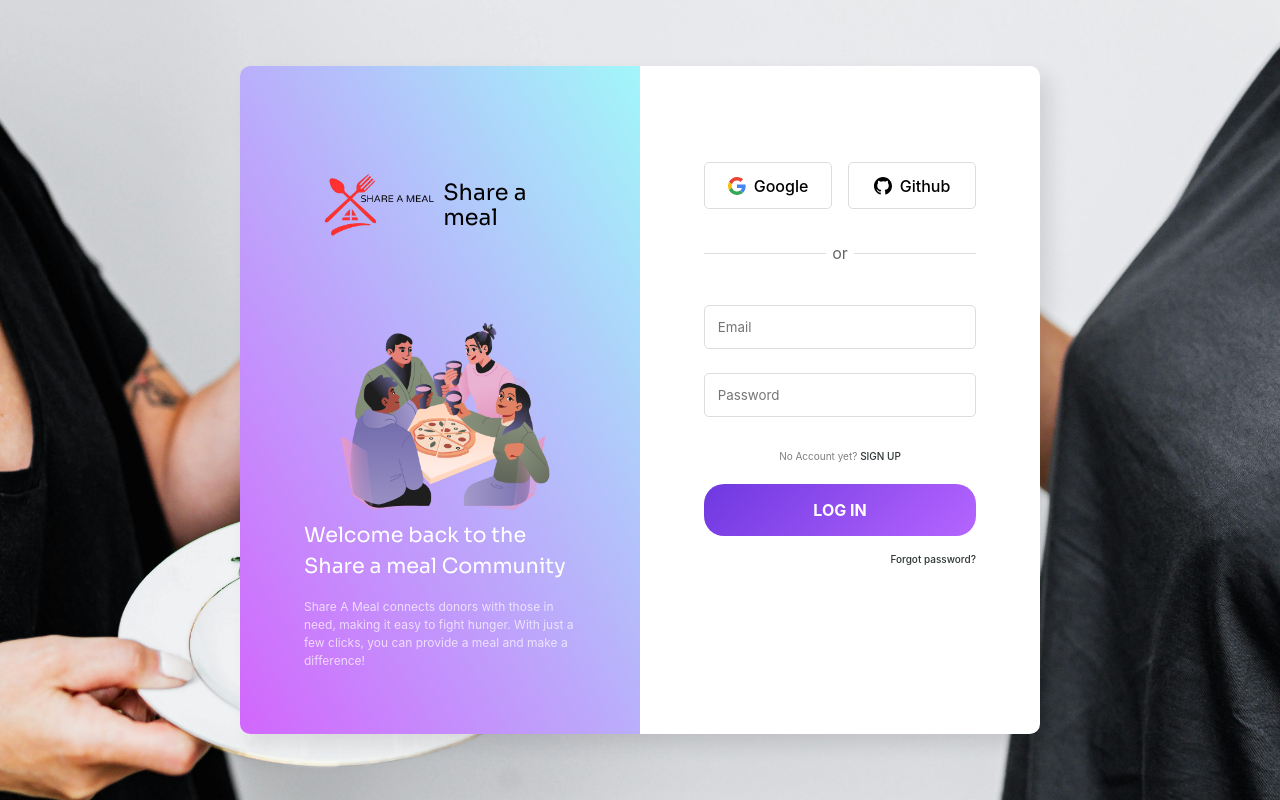
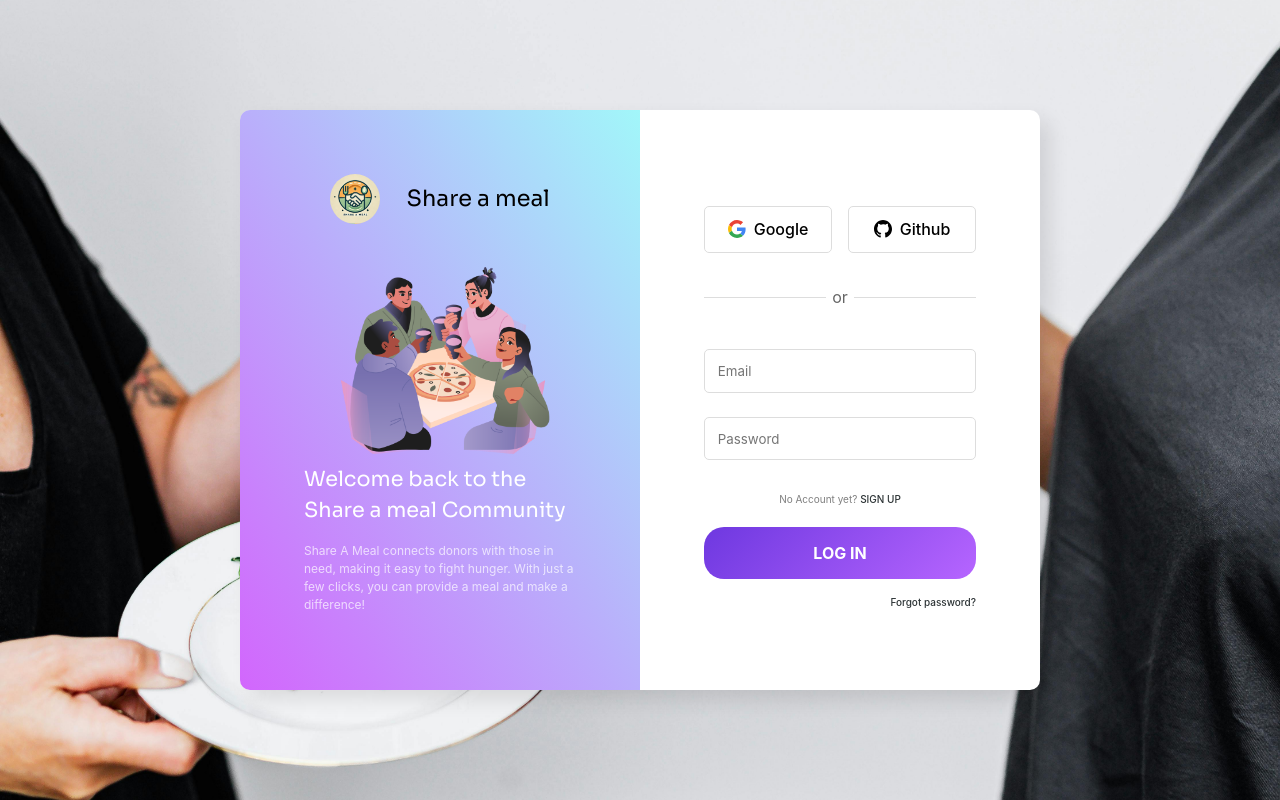
Before and after one commit to AnshadAhmed/Share-A-Meal, a React (Vite) app in the folder client/: page /login in a window 1280 px wide. Built offline with nearby package versions, Linux system fonts and the light colour scheme.

Commit message:
`Updated logo image and size in Login and Register pages`

```diff
--- a/client/src/pages/Login.css
+++ b/client/src/pages/Login.css
@@ -55,7 +55,7 @@
     border-radius: 100px;
     height: 50px;
     width: 50px;
-    background-image: url("../img/lg.png");
+    background-image: url("../img/Logo.jpg");
     background-position: center;
     background-size: 50px 50px;
 }
--- a/client/src/pages/Register.css
+++ b/client/src/pages/Register.css
@@ -49,12 +49,12 @@
 .Logo{
     /* border: 1px solid black; */
     border-radius: 100px;
-    height: 150px;
-    width: 150px;
-    background-image: url("../img/lg.png");
+    height: 50px;
+    width: 50px;
+    background-image: url("../img/Logo.jpg");
     background-repeat: no-repeat;
     background-position: center;
-    background-size: 150px 150px;
+    background-size: 50px 50px;
 }
 
 .login-panel {
--- a/client/src/pages/Register.jsx
+++ b/client/src/pages/Register.jsx
@@ -117,7 +117,7 @@ function Register() {
         <div className="community-panel">
           <div className="Logo-title">
             <div className="Logo" />
-            {/* <h1></h1> */}
+            <h1>Share A Meal</h1>
           </div>
           <div className="Pic" />
           <div className="welcome">
```
